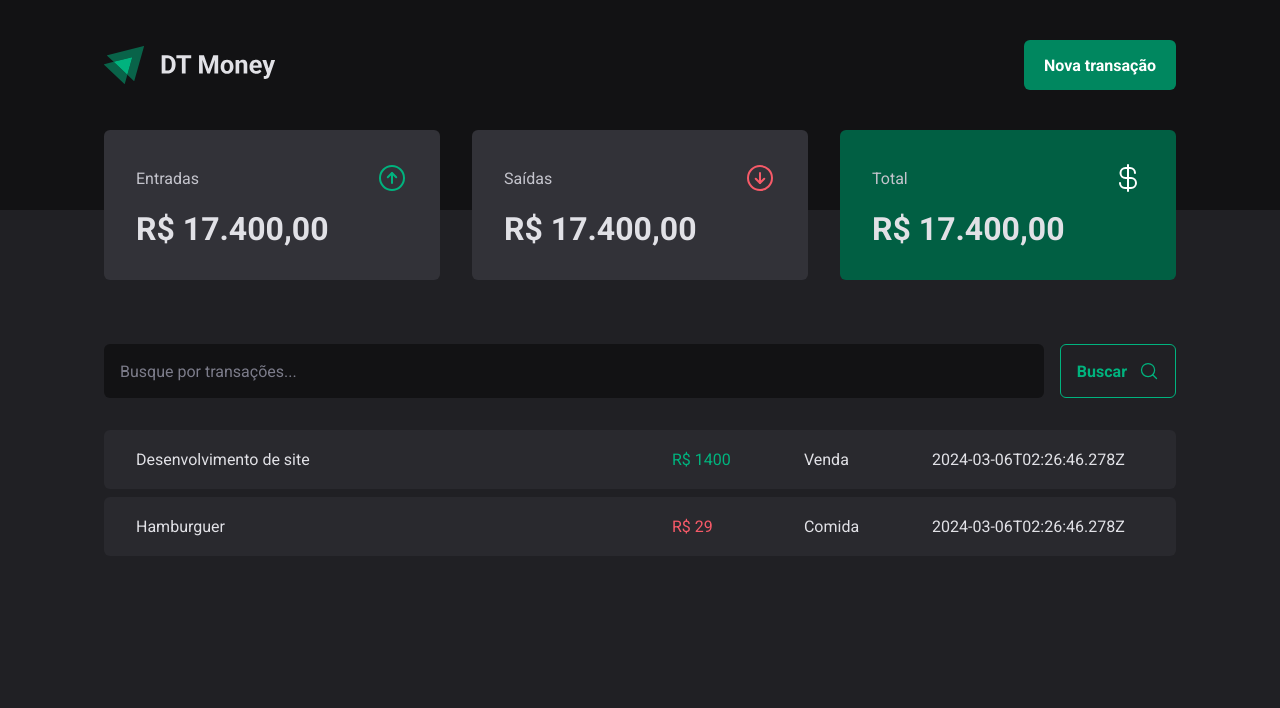
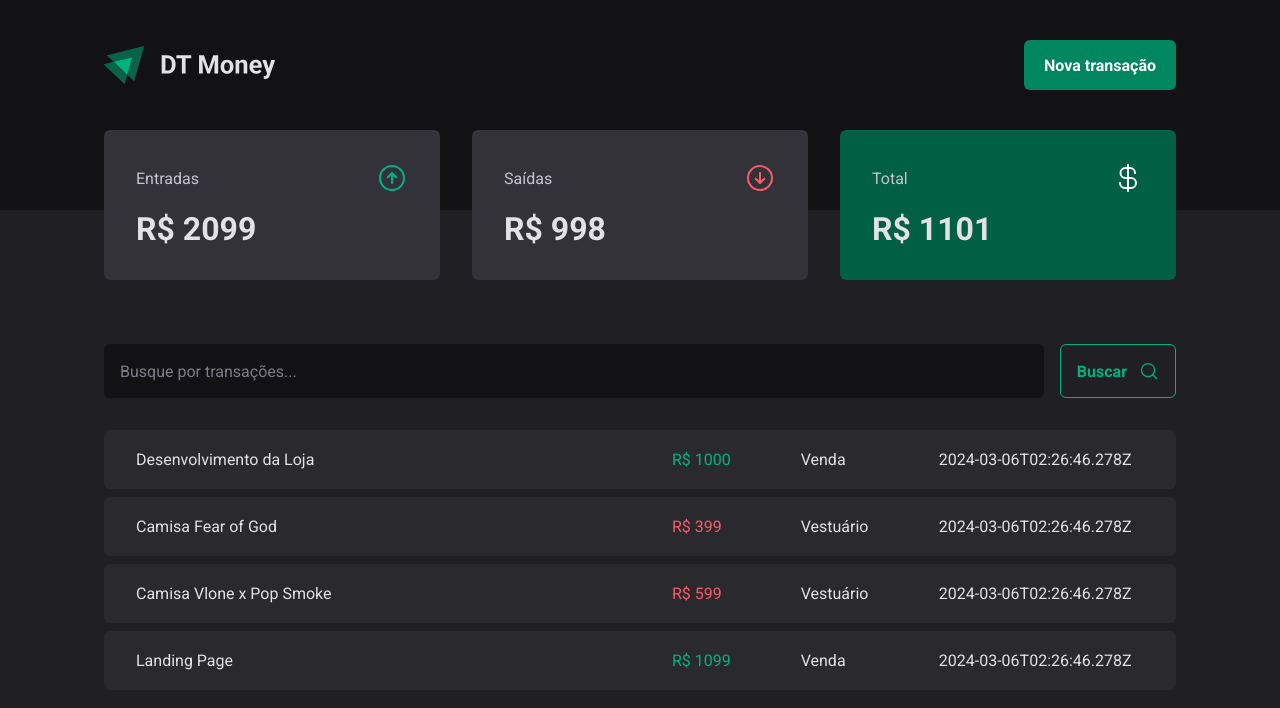
Before and after one commit to RuanCxrdoso/DT-Money, a React (Vite) app: page / in a window 1280 px wide. Shown: the top 708 px of the page. Built offline with nearby package versions, Linux system fonts and the light colour scheme; data requests are answered from the project's data file.

Commit message:
feat: transactions summary

```diff
--- a/server.json
+++ b/server.json
@@ -2,18 +2,34 @@
   "transactions": [
     {
     "id": 1,
-    "description": "Desenvolvimento de site",
+    "description": "Desenvolvimento da Loja",
     "type": "income",
     "category": "Venda",
-    "price": 1400,
+    "price": 1000,
     "createdAt": "2024-03-06T02:26:46.278Z"
     },
       {
       "id": 2,
-      "description": "Hamburguer",
+      "description": "Camisa Fear of God",
       "type": "outcome",
-      "category": "Comida",
-      "price": 29,
+      "category": "Vestuário",
+      "price": 399,
+      "createdAt": "2024-03-06T02:26:46.278Z"
+    },
+    {
+      "id": 3,
+      "description": "Camisa Vlone x Pop Smoke",
+      "type": "outcome",
+      "category": "Vestuário",
+      "price": 599,
+      "createdAt": "2024-03-06T02:26:46.278Z"
+    },
+    {
+      "id": 4,
+      "description": "Landing Page",
+      "type": "income",
+      "category": "Venda",
+      "price": 1099,
       "createdAt": "2024-03-06T02:26:46.278Z"
     }
   ]
--- a/src/components/Summary/index.tsx
+++ b/src/components/Summary/index.tsx
@@ -6,6 +6,17 @@ import { TransactionContext } from "../../contexts/TransactionsContext";
 export function Summary() {
   const { transactions } = useContext(TransactionContext)
 
+  const summary = transactions.reduce((accum, transaction) => {
+    if (transaction.type === 'income') {
+      accum.income += transaction.price
+      accum.total += transaction.price
+    } else {
+      accum.outcome += transaction.price
+      accum.total -= transaction.price
+    }
+    return accum
+  }, { income: 0, outcome: 0, total: 0})
+
   return (
     <SummaryContainer>
       <SummaryCard>
@@ -13,21 +24,21 @@ export function Summary() {
           <span>Entradas</span>
           <ArrowCircleUp size={32} color="#00b37e" />
         </header>
-        <strong>R$ 17.400,00</strong>
+        <strong>R$ {summary.income}</strong>
       </SummaryCard>
       <SummaryCard>
         <header>
           <span>Saídas</span>
           <ArrowCircleDown size={32} color="#f75a68" />
         </header>
-        <strong>R$ 17.400,00</strong>
+        <strong>R$ {summary.outcome}</strong>
       </SummaryCard>
       <SummaryCard variant="green">
         <header>
           <span>Total</span>
           <CurrencyDollar size={32} color="#fff" />
         </header>
-        <strong>R$ 17.400,00</strong>
+        <strong>R$ {summary.total}</strong>
       </SummaryCard>
     </SummaryContainer>
   )
```
